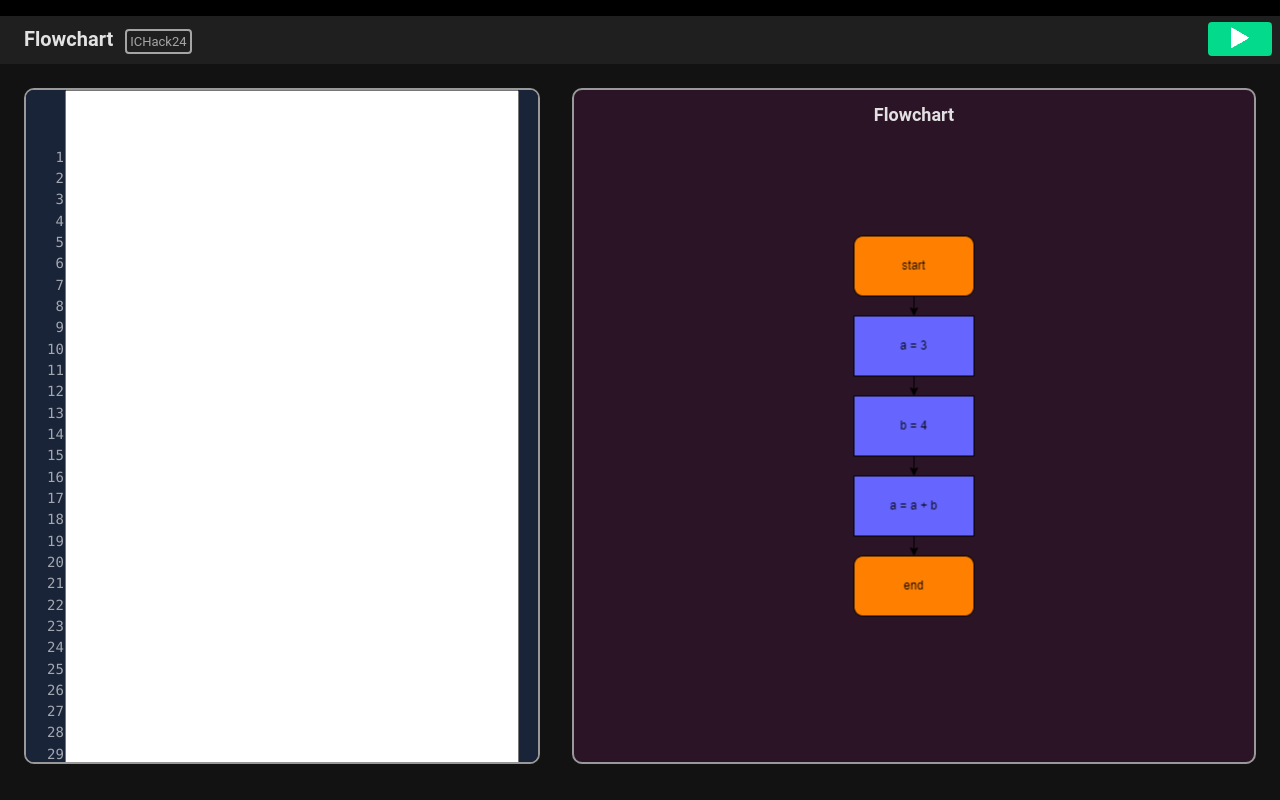
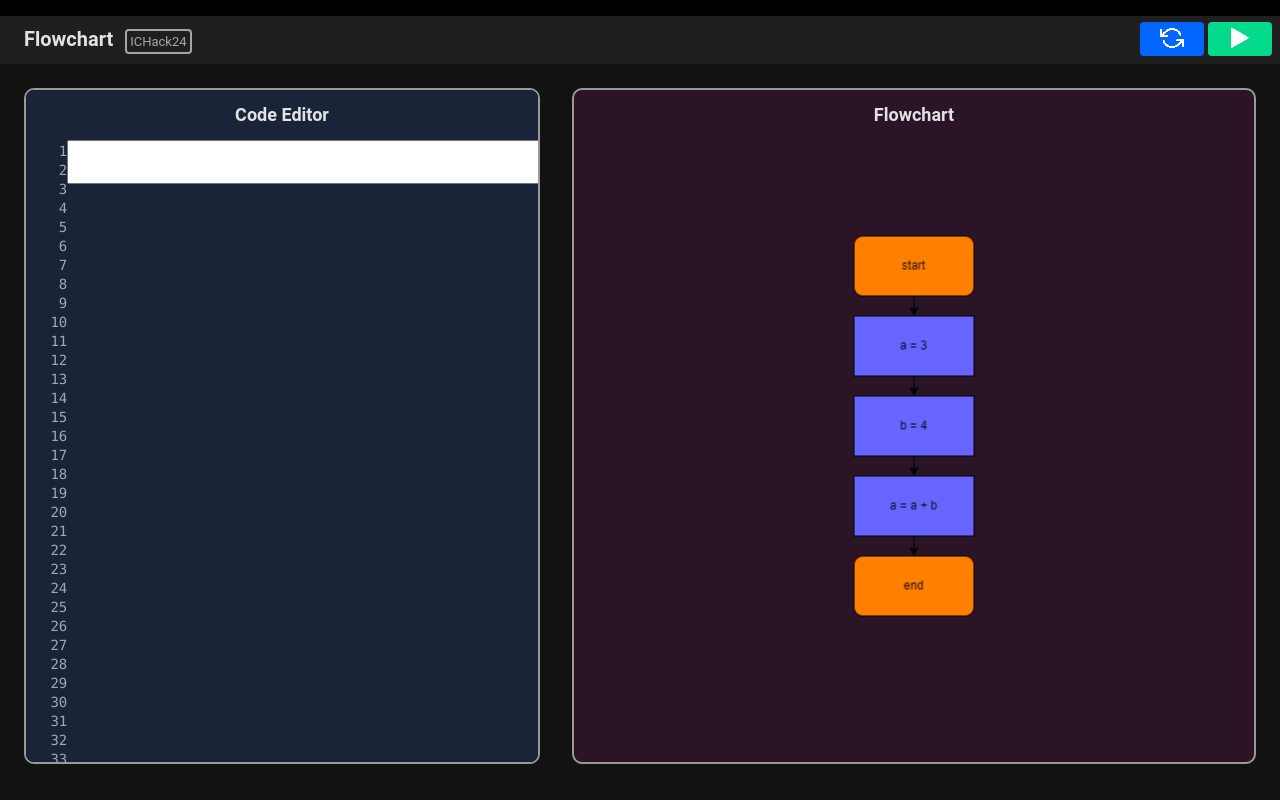
Before and after one commit to axtan64/HAC24, a React (Create React App) app in the folder client/: page / in a window 1280 px wide. Shown: the top 800 px of the page. Built offline with nearby package versions, Linux system fonts and the light colour scheme.

Commit message:
Refresh added

```diff
--- a/client/src/App.css
+++ b/client/src/App.css
@@ -81,8 +81,19 @@ body {
   transform: translate(0, -10px);
 }
 
+#refresh {
+  width: 64px;
+  height: 34px;
+  background-color: #0066ff;
+  border-radius: 4px;
+  cursor: pointer;
+  border: none;
+  transform: translate(-4px, -10px);
+}
+
 .editorrow {
-  height: min-content
+  max-height: 19px;
+  height: 19px
 }
 
 .flowchartContainer {
@@ -118,12 +129,13 @@ body {
 }
 
 .codeInput {
-  position: fixed;
-  width: calc(100% - 64px);
-  height: 100%;
-  top: 0px;
+  position: absolute;
+  width: calc(100%);
+  height: auto;
   resize: none;
-  line-height: 18px;
+  line-height: 19px;
+  opacity: 100%;
+  overflow: hidden;
 }
 
 .code_linenum {
--- a/client/src/components/CodeEditor.js
+++ b/client/src/components/CodeEditor.js
@@ -1,23 +1,31 @@
-import { useState } from 'react';
+import { useEffect, useState } from 'react';
 import CodeLine from './CodeLine.js';
+
+const lineSize = 18;
 
 function CodeEditor() {
     const [numLines, setNumLines] = useState(1);
+    let maxLines = 1;
     let linePos = 1; // the line the user is editing
     let lines = [];
+
+    useEffect(() => {
+
+    }, [numLines])
 
     return (
         <div className = "editorContainer">
             <p className="highEmphasis" style={{
                 width: "100%",
                 fontWeight: "bold",
-                fontSize: '18px',
+                fontSize: `${lineSize}px`,
                 textAlign: 'center'
             }}>Code Editor</p>
             <div style={{width: '100%'}}>
-                <table style={{
+                <table cellspacing="0" cellpadding="0" border="0" style={{
                     paddingLeft: '16px',
-                    display: 'inline-block'
+                    display: 'inline-block',
+                    borderCollapse: 'collapse'
                 }}>
                     <tbody>
                         <tr>
@@ -26,7 +34,7 @@ function CodeEditor() {
                             }}></th>
                         </tr>
                         {(() => {
-                            for(let lineNum = 0; lineNum < 32; lineNum++) {
+                            for(let lineNum = 0; lineNum < 100; lineNum++) {
                                 lines.push(
                                     <tr className="editorrow" key={lineNum}>
                                         <td className="code_linenum">{lineNum + 1}</td>
--- a/client/src/components/Toolbar.js
+++ b/client/src/components/Toolbar.js
@@ -1,4 +1,5 @@
 import play from '../assets/play2.png';
+import refresh from '../assets/refresh-ccw.png';
 
 function Toolbar() {
     return (
@@ -22,6 +23,9 @@ function Toolbar() {
             </li>
 
             <li style={{display: 'inline-block', position: 'absolute', right: '32px'}}>
+            <button id="refresh">
+                    <img src={refresh} alt="Refresh button" width="24px" style={{imageRendering: 'pixelated'}}></img>
+                </button>
                 <button id="play">
                     <img src={play} alt="Run button" width="24px" style={{imageRendering: 'pixelated'}}></img>
                 </button>
```
Also changed, not shown: client/src/assets/refresh-ccw.png (added).
